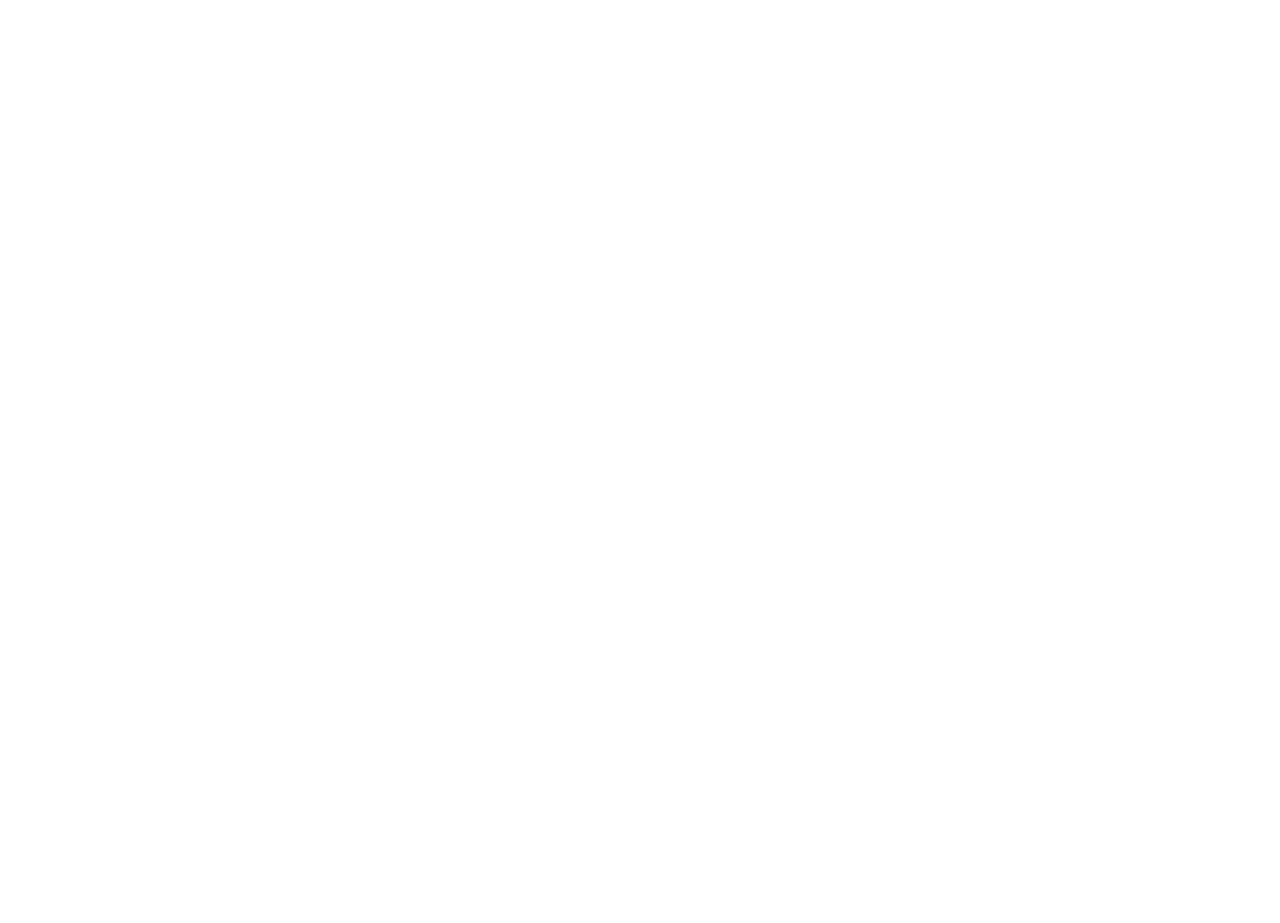
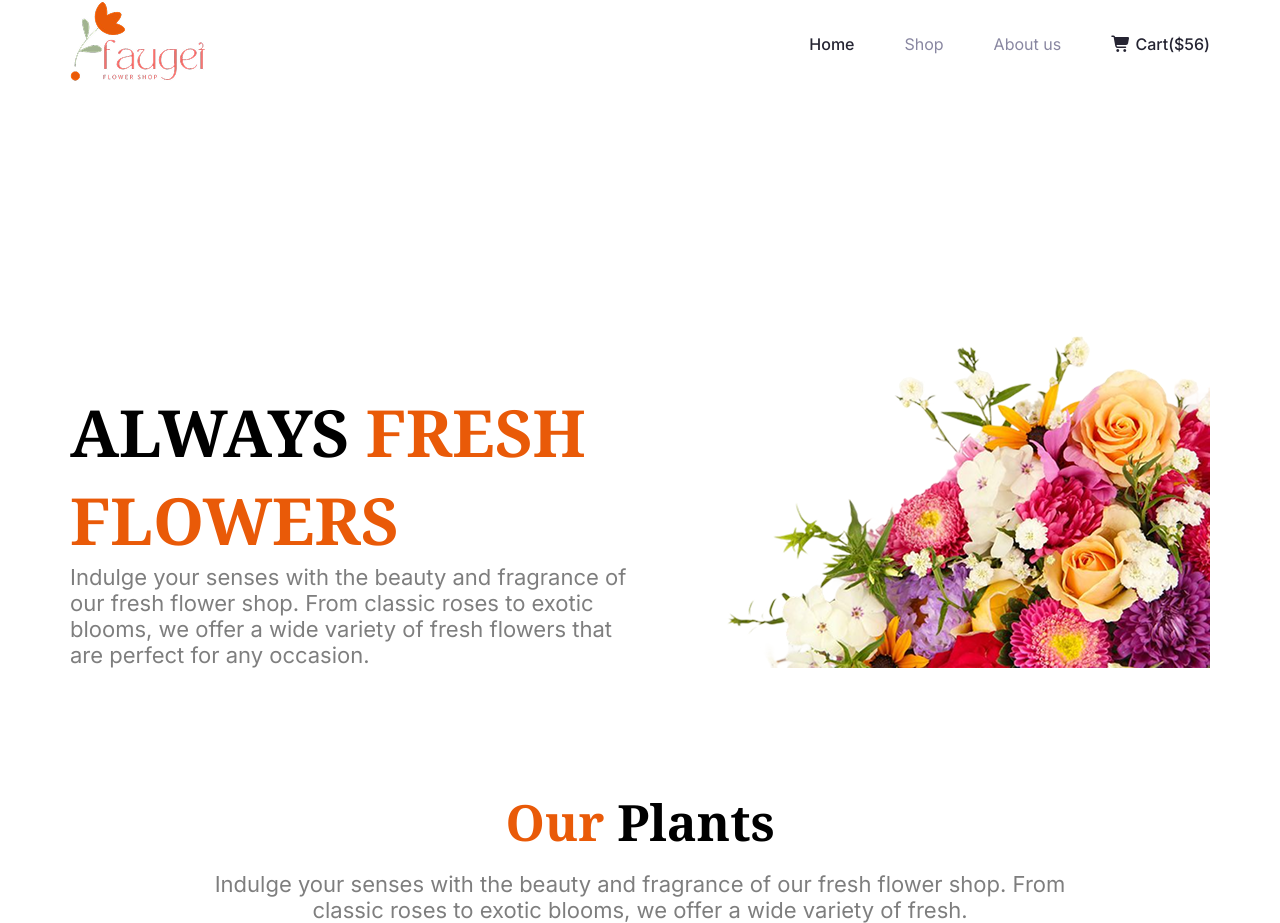
Before and after one commit to ah121/flower-shop, a plain HTML site: page index.html in a window 1280 px wide. Before the commit the page ends 800 px from the top, so only its background shows below. Drawn offline with Linux system fonts and the light colour scheme.

Commit message:
complete banner part

```diff
--- a/index.html
+++ b/index.html
@@ -25,6 +25,55 @@
     <link rel="stylesheet" href="style.css" />
   </head>
   <body>
-    <header></header>
+    <!-- header part start -->
+    <header class="container mb">
+      <nav class="flex">
+        <div class="website-logo">
+          <img src="assets/logo.png" alt="Website Logo" />
+        </div>
+        <div class="menu-bar intr">
+          <ul>
+            <li><a href="" id="first-child">Home</a></li>
+            <li><a href="">Shop</a></li>
+            <li><a href="">About us</a></li>
+            <li>
+              <a href="" id="last-child"
+                ><i class="fa-solid fa-cart-shopping"></i> Cart($56)</a
+              >
+            </li>
+          </ul>
+        </div>
+      </nav>
+    </header>
+    <!-- header part close -->
+    <main>
+      <!-- banner part start -->
+      <section class="banner-part flex container mb">
+        <div class="banner-info">
+          <h1 class="noto-serif"><span>ALWAYS</span> FRESH FLOWERS</h1>
+          <p class="intr">
+            Indulge your senses with the beauty and fragrance of our fresh
+            flower shop. From classic roses to exotic blooms, we offer a wide
+            variety of fresh flowers that are perfect for any occasion.
+          </p>
+        </div>
+        <div class="banner-img">
+          <img src="assets/hero-flower.png" alt="Banner Image" />
+        </div>
+      </section>
+      <!-- banner part close -->
+      <!-- banner card part start -->
+      <section class="banner-card container">
+        <div class="banner-card-info">
+          <h1 class="noto-serif"><span>Our</span> Plants</h1>
+          <p class="intr">
+            Indulge your senses with the beauty and fragrance of our fresh
+            flower shop. From classic roses to exotic blooms, we offer a wide
+            variety of fresh.
+          </p>
+        </div>
+      </section>
+      <!-- banner card part close -->
+    </main>
   </body>
 </html>
--- a/style.css
+++ b/style.css
@@ -1,13 +1,23 @@
 /* universal selector start*/
 * {
-  margin: o;
+  margin: 0;
   padding: 0;
   box-sizing: border-box;
 }
 /* universal selector close*/
+body {
+  max-width: 1140px;
+  margin: 0 auto;
+}
 /* common styles start */
 .container {
   max-width: 1140px;
+}
+.full-width {
+  max-width: 1440px;
+}
+.flex {
+  display: flex;
 }
 .intr {
   font-family: "Inter", sans-serif;
@@ -15,8 +25,94 @@
 .noto-serif {
   font-family: "Noto Serif", serif;
 }
+.mb {
+  margin-bottom: 120px;
+}
 /* common styles close */
-body {
-  max-width: 1440px;
-  margin: 0 auto;
+
+/* header part style start */
+nav {
+  justify-content: space-between;
+  align-items: center;
 }
+.menu-bar ul {
+  list-style: none;
+  display: flex;
+  gap: 3.125rem;
+}
+.menu-bar ul li {
+  padding: 20px 0;
+}
+.menu-bar ul li a {
+  text-decoration: none;
+  color: #8987a1;
+}
+#first-child,
+#last-child {
+  color: #252432;
+  font-weight: 500;
+}
+/* header part style close */
+/* banner part start */
+.banner-part {
+  height: 461px;
+  align-items: end;
+}
+.banner-info {
+  max-width: 570px;
+}
+.banner-info h1 {
+  font-size: 4.0625rem;
+  color: #e95a08;
+}
+.banner-info p {
+  font-size: 1.375rem;
+  color: #000000;
+  opacity: 50%;
+}
+.banner-info h1 span {
+  color: #000000;
+}
+.banner-img img {
+  display: block;
+}
+/* banner part close */
+/* banner card part start */
+.banner-card-info h1 {
+  font-size: 3.125rem;
+  text-align: center;
+}
+.banner-card-info span {
+  color: #e95a08;
+}
+.banner-card-info p {
+  text-align: center;
+  font-size: 1.375rem;
+  color: #000000;
+  opacity: 50%;
+  padding: 15px 127px 0 127px;
+}
+/* banner card part close */
+/* responsive style for mobile */
+@media (width <576px) {
+  .menu-bar ul li:nth-child(-n + 3) {
+    display: none;
+  }
+  .banner-part {
+    flex-direction: column-reverse;
+    height: auto;
+  }
+  .banner-info {
+    width: 100%;
+    padding: 30px 15px 0 15px;
+  }
+  .banner-img img {
+    width: 100%;
+  }
+  .banner-info h1 {
+    font-size: 1.5rem;
+  }
+  .banner-info p {
+    font-size: 14px;
+  }
+}
```
Also changed, not shown: 1 other file.
